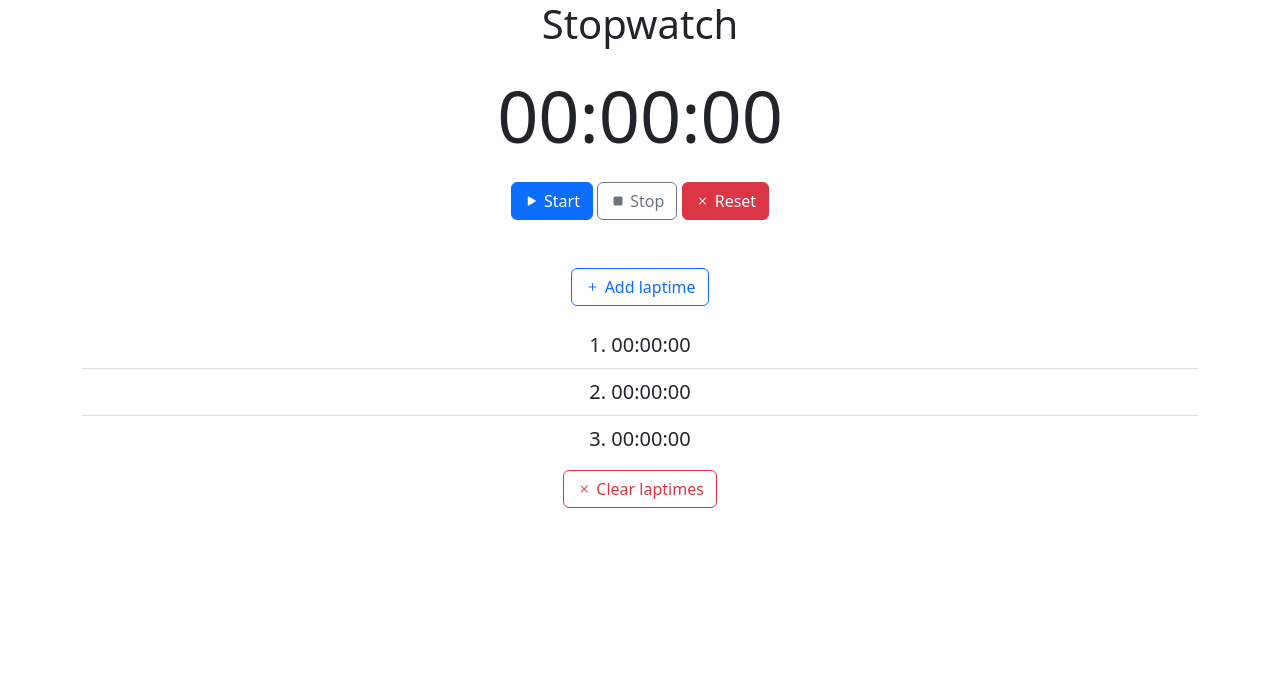
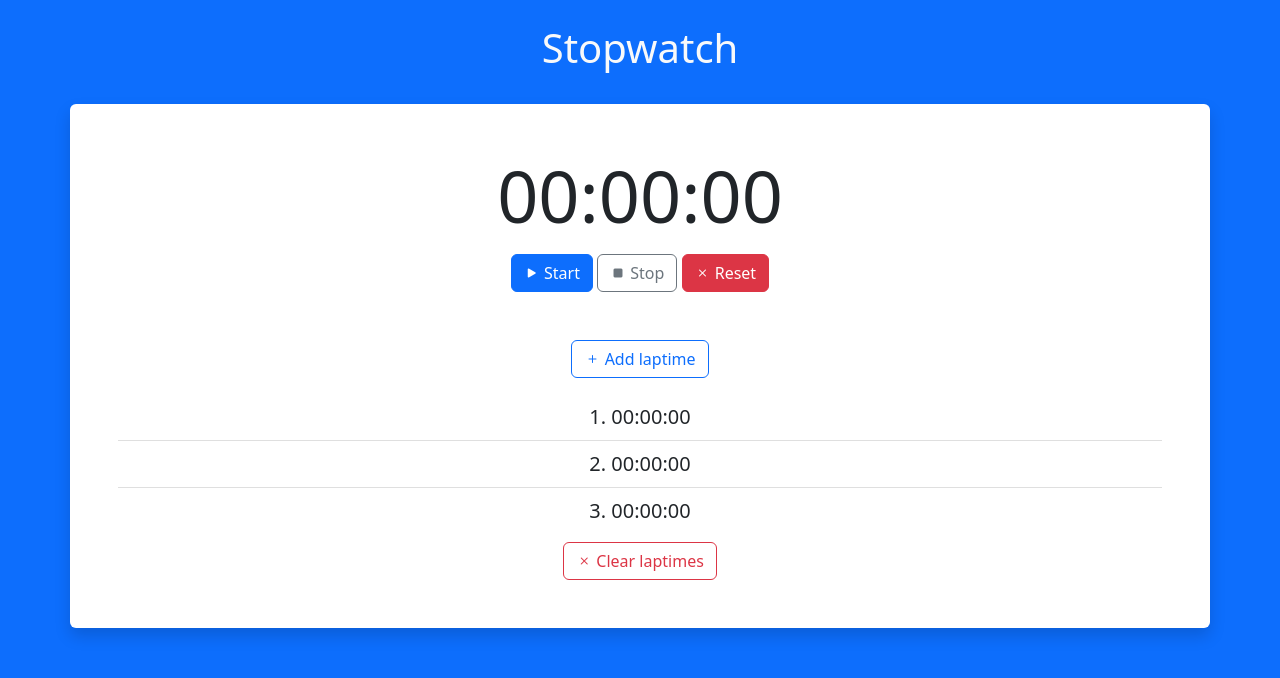
Before and after one commit to julianosill/studies, a plain HTML site: page js-stopwatch/index.html in a window 1280 px wide. Drawn offline with nearby package versions, Linux system fonts and the light colour scheme.

Commit message:
style(body): add bg-color and bg-body

```diff
--- a/js-stopwatch/index.html
+++ b/js-stopwatch/index.html
@@ -8,16 +8,16 @@
 	<link rel="stylesheet" href="bootstrap.min.css">
 	<link rel="stylesheet" href="https://cdn.jsdelivr.net/npm/bootstrap-icons@1.10.2/font/bootstrap-icons.css">
 </head>
-<body>
+<body class="bg-primary">
 	<main class="text-center">
-		<header>
+		<header class="p-4 text-light">
 			<h1>Stopwatch</h1>
 		</header>
-		<section class="container stopwatch">
-			<div class="p-3">
+		<section class="container bg-body rounded shadow p-5">
+			<div>
 				<h2 id="time" class="display-2">00:00:00</h2>
 			</div>
-			<div>
+			<div class="mt-3">
 				<button id="start-btn" class="btn btn-primary"><i class="bi bi-play-fill"></i> Start</button>
 				<button id="stop-btn" class="btn btn-outline-secondary"><i class="bi bi-stop-fill"></i> Stop</button>
 				<button id="reset-btn" class="btn btn-danger"><i class="bi bi-x"></i> Reset</button>
```
